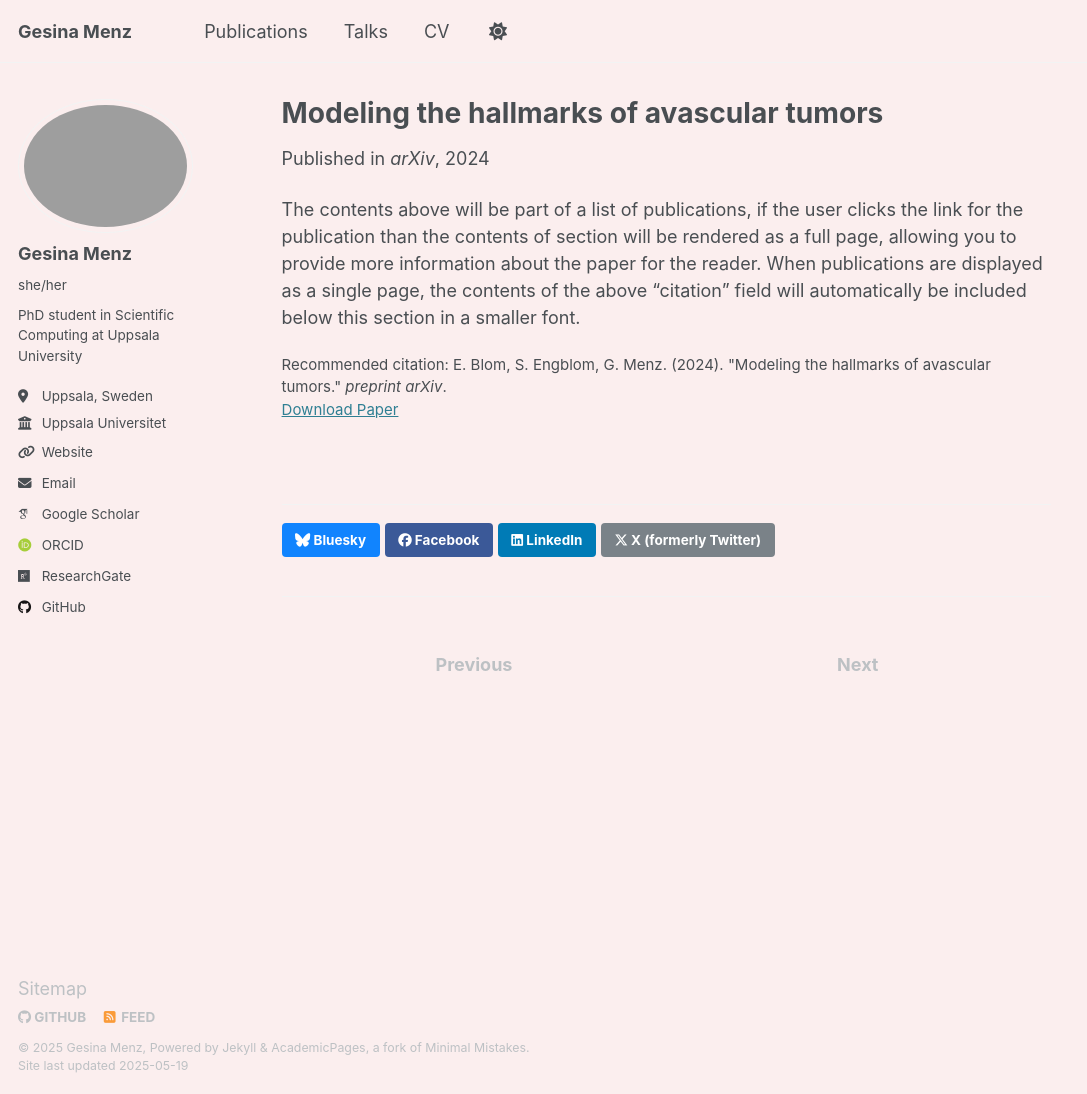
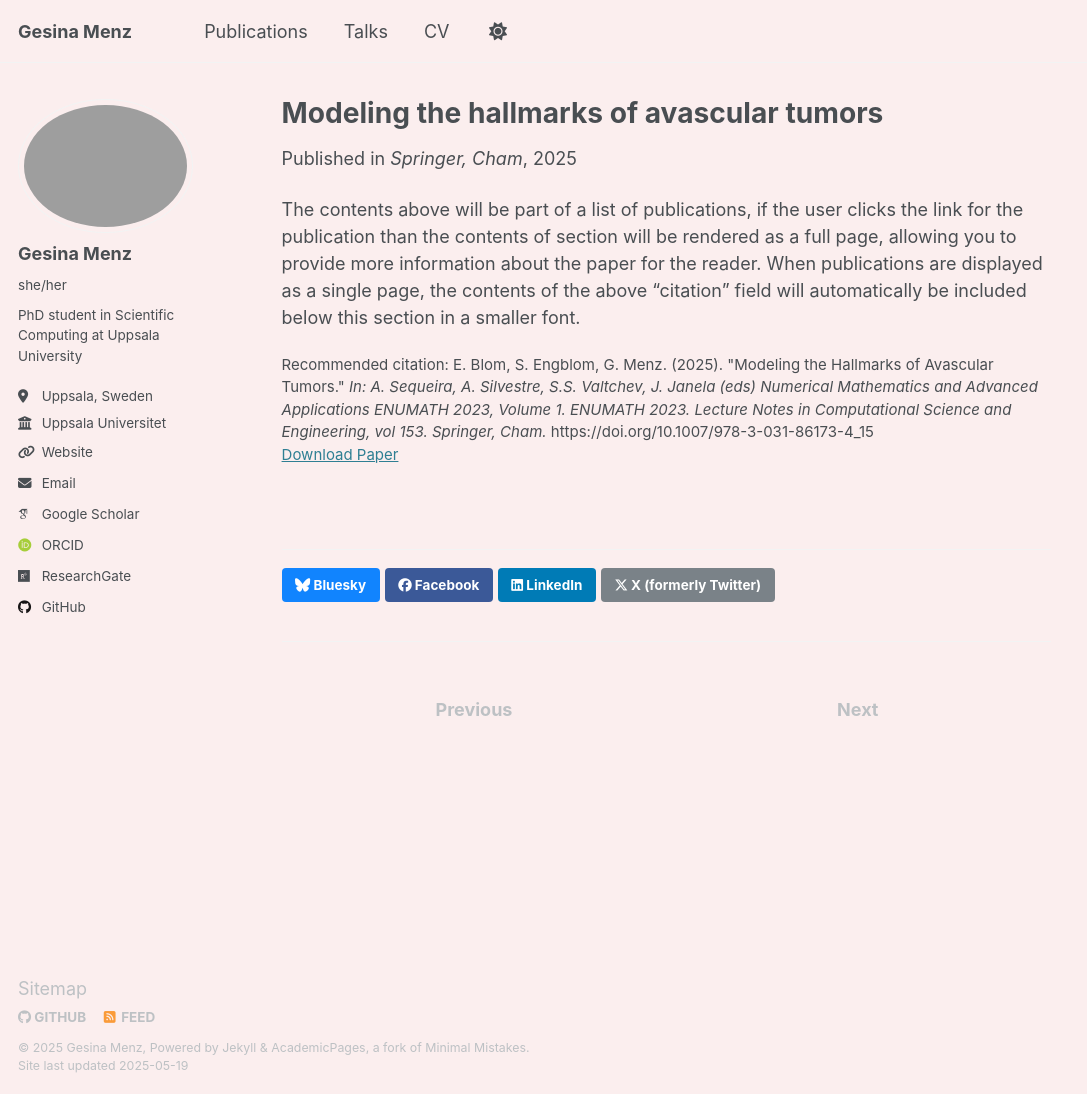
Before and after one commit to menzge/menzge.github.io, a Jekyll site: the page built from _publications/2024-02-02-hallmarks.md, in a window 1280 px wide and 1094 px high. Shown: the whole window, without its empty margins (0-1087 px from the left). Built offline with Jekyll 4.4.1, drawn with Linux system fonts in a browser that asks for light colours; some web fonts are replaced.

Commit message:
Update 2024-02-02-hallmarks.md

```diff
--- a/_publications/2024-02-02-hallmarks.md
+++ b/_publications/2024-02-02-hallmarks.md
@@ -4,10 +4,10 @@ collection: publications
 category: conferences
 permalink: /publication/2024-02-02-hallmarks
 excerpt: 'This paper models four of the hallmarks of cancer in avascular tumours.'
-date: 2024-02-02
-venue: 'arXiv'
-paperurl: 'https://doi.org/10.48550/arXiv.2402.01305'
-citation: 'E. Blom, S. Engblom, G. Menz. (2024). &quot;Modeling the hallmarks of avascular tumors.&quot; <i>preprint arXiv</i>.'
+date: 2025-04-25
+venue: 'Springer, Cham'
+paperurl: 'https://doi.org/10.1007/978-3-031-86173-4_15'
+citation: 'E. Blom, S. Engblom, G. Menz. (2025). &quot;Modeling the Hallmarks of Avascular Tumors.&quot; <i>In: A. Sequeira, A. Silvestre, S.S. Valtchev, J. Janela (eds) Numerical Mathematics and Advanced Applications ENUMATH 2023, Volume 1. ENUMATH 2023. Lecture Notes in Computational Science and Engineering, vol 153. Springer, Cham.</i> https://doi.org/10.1007/978-3-031-86173-4_15'
 ---
 
 The contents above will be part of a list of publications, if the user clicks the link for the publication than the contents of section will be rendered as a full page, allowing you to provide more information about the paper for the reader. When publications are displayed as a single page, the contents of the above "citation" field will automatically be included below this section in a smaller font.
```
